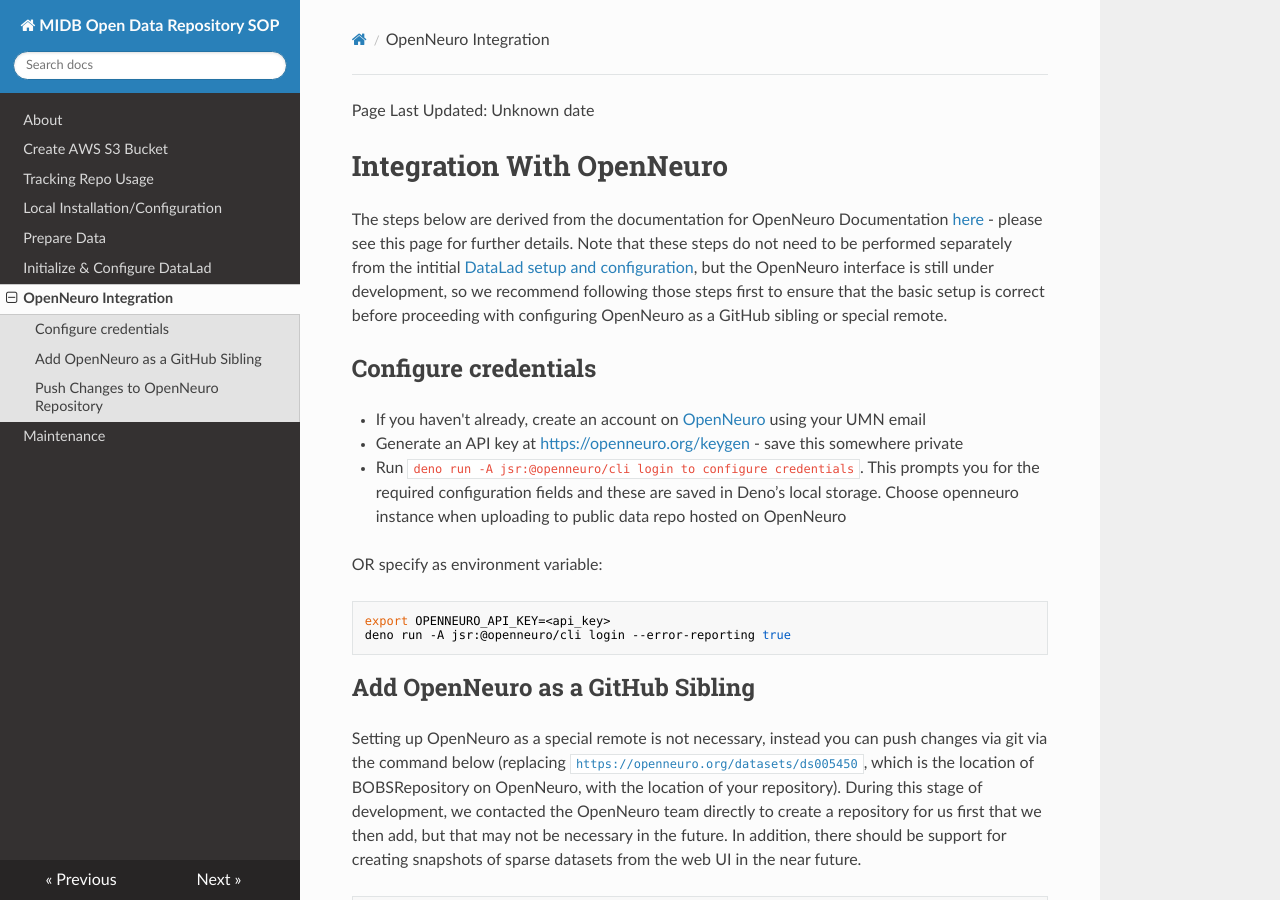
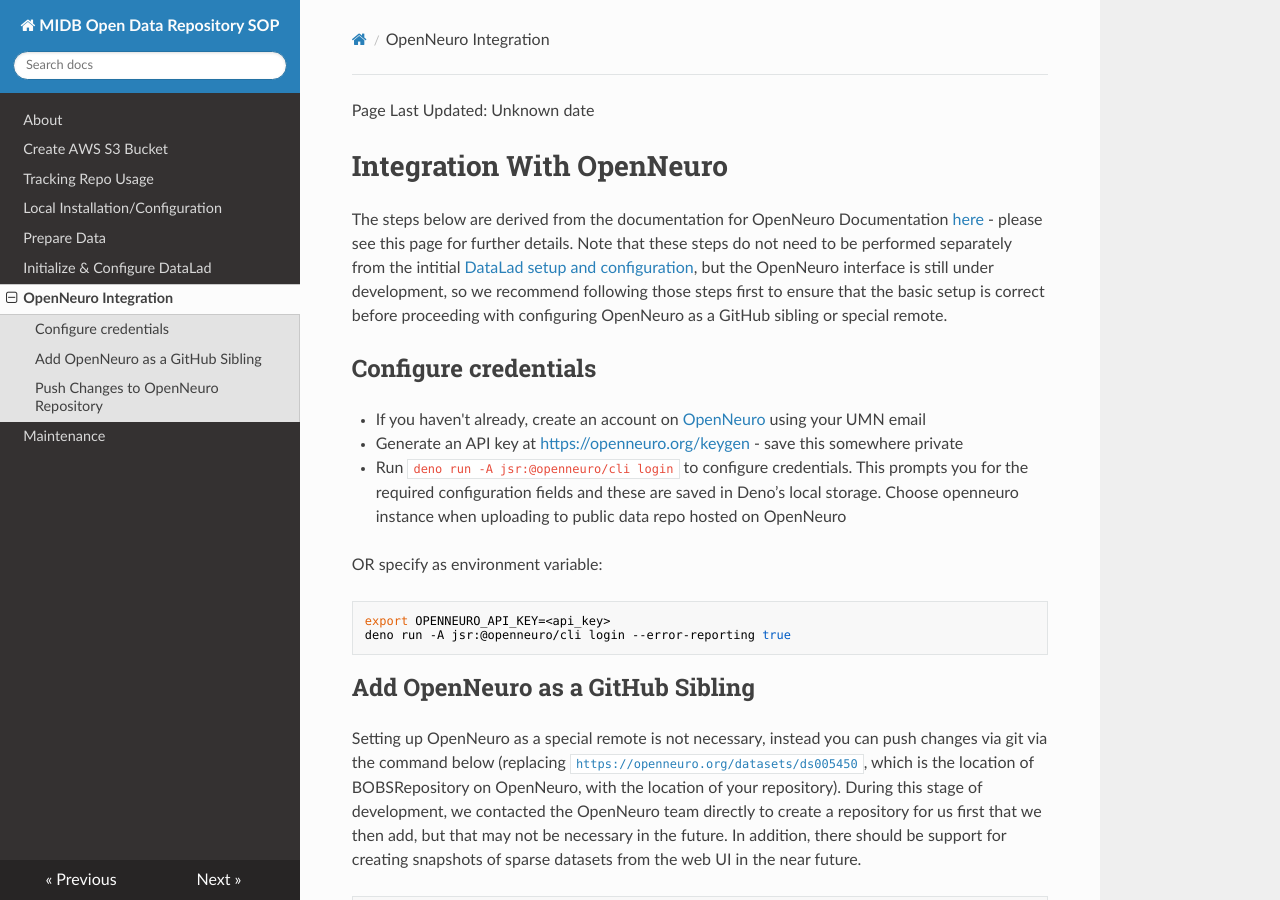
Before and after one commit to DCAN-Labs/opendatainit-docs, an MkDocs documentation site: the page built from docs/openneuro.md, in a window 1280 px wide and 900 px high. Built offline with MkDocs 1.6.1, drawn with Linux system fonts in a browser that asks for light colours; nearby versions of some CDN libraries.

Commit message:
minor fix

```diff
--- a/docs/openneuro.md
+++ b/docs/openneuro.md
@@ -6,7 +6,7 @@
 
 - If you haven't already, create an account on [OpenNeuro](https://openneuro.org/) using your UMN email
 - Generate an API key at [https://openneuro.org/keygen](https://openneuro.org/keygen) - save this somewhere private
-- Run `deno run -A jsr:@openneuro/cli login to configure credentials`. This prompts you for the required configuration fields and these are saved in Deno’s local storage. Choose openneuro instance when uploading to public data repo hosted on OpenNeuro
+- Run `deno run -A jsr:@openneuro/cli login` to configure credentials. This prompts you for the required configuration fields and these are saved in Deno’s local storage. Choose openneuro instance when uploading to public data repo hosted on OpenNeuro
 
 OR specify as environment variable:
 
```
